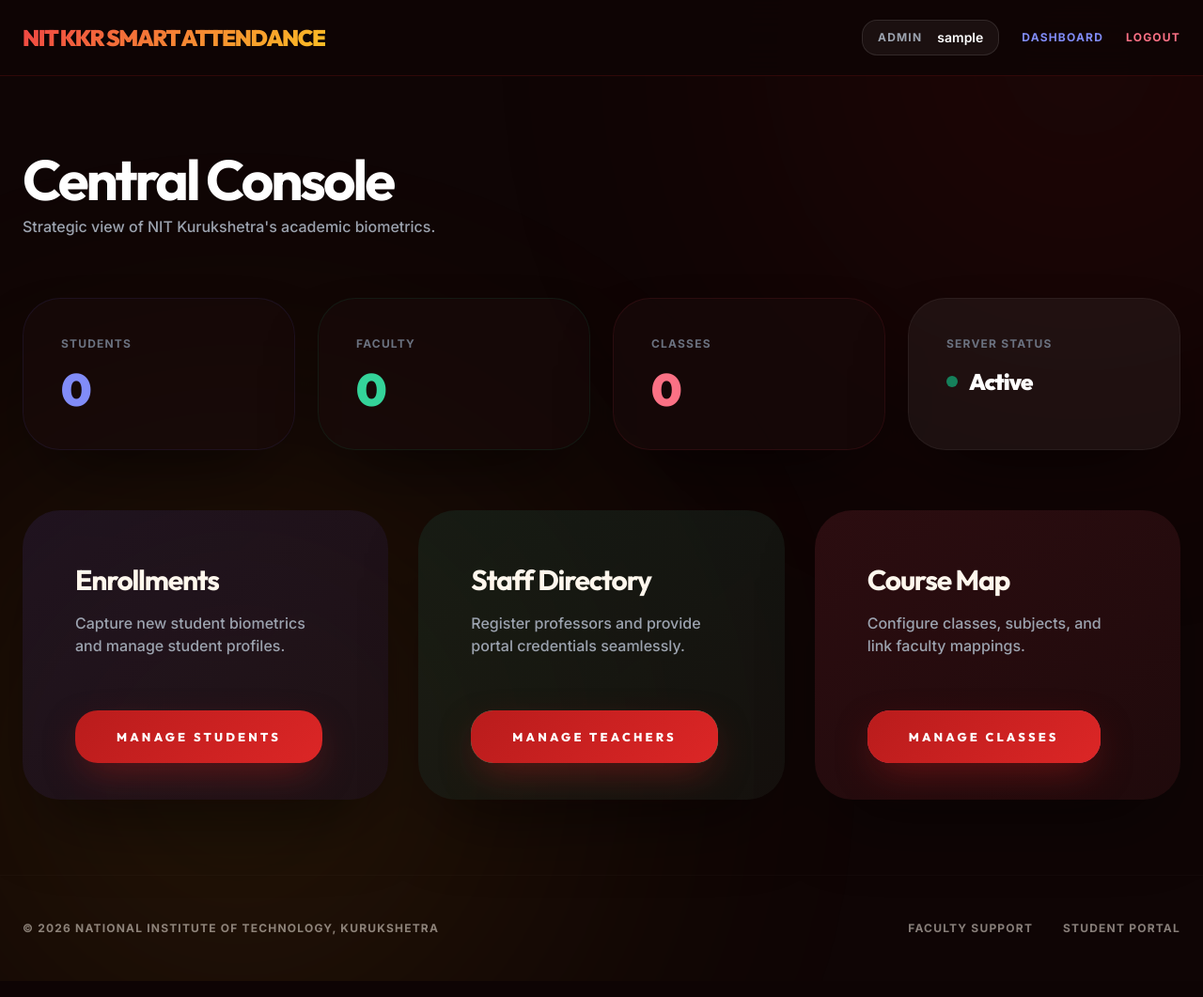
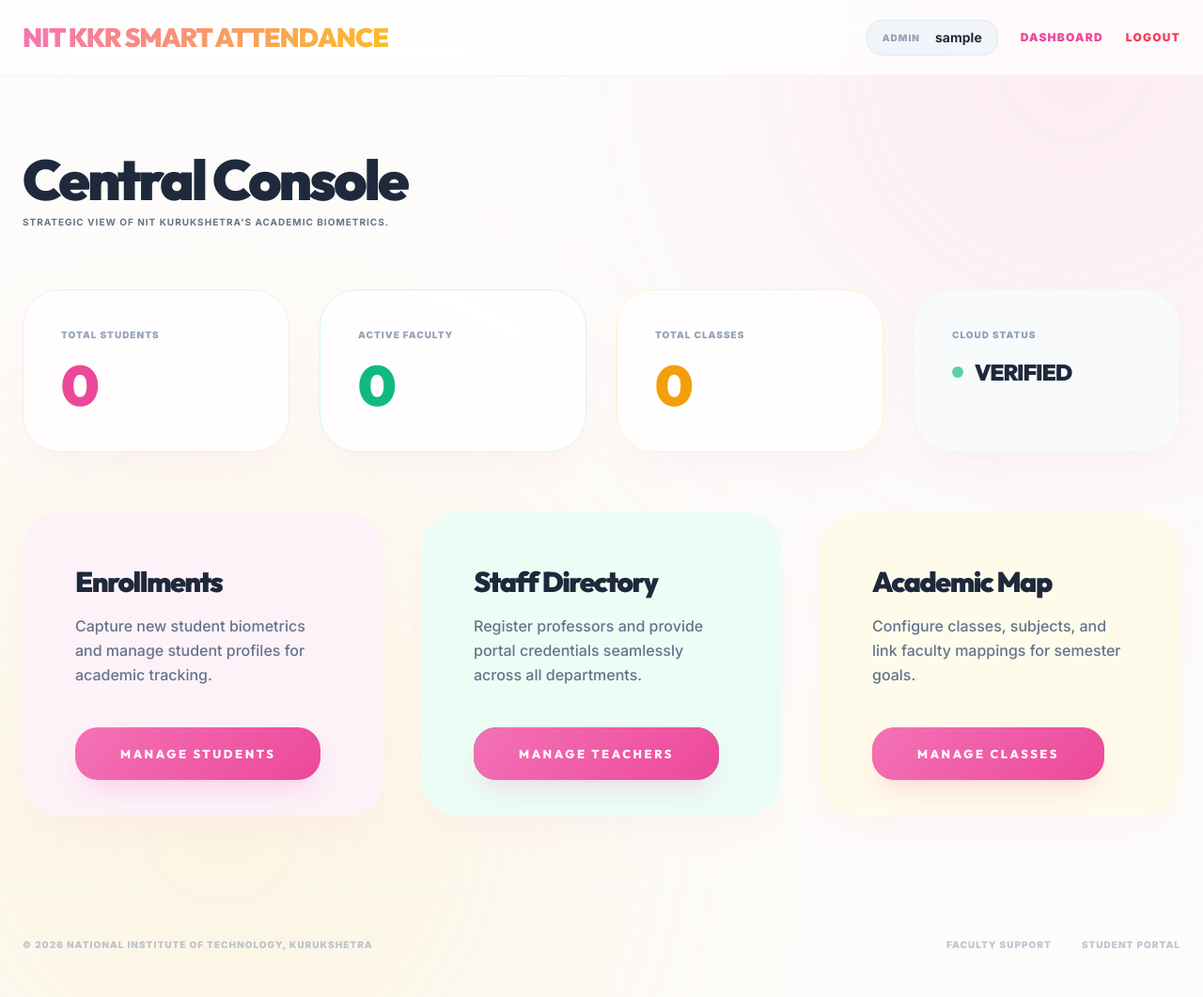
Before and after one commit to RajKumar8814/NIT_KKR_ATTENDANCE_SYSTEM, a Flask app: page /admin/dashboard in a window 1280 px wide. Shown: the whole page at 94% size. Run offline with Flask 3, Linux system fonts and the light colour scheme; the visitor is signed in with stand-in values (Sample User, id 1); data that the repository does not hold is empty; some libraries are stand-ins or nearby versions.

Commit message:
feat: Adaptive Vision Scanning (1600px) and Premium Light Theme

```diff
--- a/static/css/style.css
+++ b/static/css/style.css
@@ -1,14 +1,14 @@
 @import url('https://fonts.googleapis.com/css2?family=Inter:wght@300;400;500;600;700;800;900&family=Outfit:wght@500;600;700;800;900&display=swap');
 
 :root {
-    --bg-dark: #0f0505; /* Deep NIT Midnight */
-    --card-bg: rgba(26, 10, 10, 0.6); /* Translucent Crimson-Black */
-    --accent-primary: #b91c1c; /* NIT KKR Crimson Red */
-    --accent-secondary: #fbbf24; /* Golden Harvest */
-    --accent-success: #10b981; /* Emerald */
-    --accent-danger: #ef4444; /* Alert Red */
-    --text-main: #fff7ed; /* Soft Cream White */
-    --text-dim: #a8a29e;
+    --bg-light: #fdfcfb; /* Soft Pearl */
+    --card-bg: rgba(255, 255, 255, 0.8);
+    --accent-primary: #f472b6; /* Elegant Blush Pink */
+    --accent-secondary: #fbbf24; /* Soft Gold */
+    --accent-success: #10b981; /* Mint Emerald */
+    --accent-danger: #f43f5e; /* Coral Rose */
+    --text-main: #1e293b; /* Deep Slate */
+    --text-dim: #64748b;
     --font-heading: 'Outfit', sans-serif;
     --font-body: 'Inter', sans-serif;
 }
@@ -20,7 +20,7 @@
 }
 
 body {
-    background-color: var(--bg-dark);
+    background-color: var(--bg-light);
     font-family: var(--font-body);
     color: var(--text-main);
     min-height: 100vh;
@@ -29,7 +29,7 @@
     line-height: 1.6;
 }
 
-/* Institutional Brand Blobs */
+/* Elegant Background Blobs (Light Mode) */
 body::before, body::after {
     content: '';
     position: fixed;
@@ -38,7 +38,7 @@
     border-radius: 50%;
     filter: blur(150px);
     z-index: -1;
-    opacity: 0.15;
+    opacity: 0.2;
     pointer-events: none;
     animation: blobFloat 25s infinite alternate ease-in-out;
 }
@@ -46,7 +46,7 @@
 body::before {
     top: -400px;
     right: -300px;
-    background: radial-gradient(circle, #b91c1c, transparent 70%); /* Crimson */
+    background: radial-gradient(circle, #f472b6, transparent 70%); /* Blush */
 }
 
 body::after {
@@ -58,20 +58,21 @@
 
 @keyframes blobFloat {
     from { transform: translate(0, 0) scale(1); }
-    to { transform: translate(120px, 80px) scale(1.1); }
+    to { transform: translate(100px, 150px) scale(1.15); }
 }
 
 h1, h2, h3, h4 {
     font-family: var(--font-heading);
-    letter-spacing: -0.04em;
+    letter-spacing: -0.02em;
+    color: #0f172a;
 }
 
-/* Header with Brand Integrity */
+/* Premium Light Navigation */
 nav {
-    background: rgba(15, 5, 5, 0.85);
-    backdrop-filter: blur(32px);
-    -webkit-backdrop-filter: blur(32px);
-    border-bottom: 1.5px solid rgba(185, 28, 28, 0.2);
+    background: rgba(255, 255, 255, 0.7);
+    backdrop-filter: blur(30px);
+    -webkit-backdrop-filter: blur(30px);
+    border-bottom: 1px solid rgba(244, 114, 182, 0.1);
     position: sticky;
     top: 0;
     z-index: 1000;
@@ -80,127 +81,134 @@
 .nav-container {
     max-width: 1400px;
     margin: 0 auto;
-    padding: 1.25rem 2.5rem;
+    padding: 1.5rem 2rem;
     display: flex;
     align-items: center;
     justify-content: space-between;
 }
 
 .logo-text {
-    font-size: 1.5rem;
+    font-size: 1.75rem;
     font-weight: 900;
-    background: linear-gradient(135deg, #ef4444, #fbbf24);
+    background: linear-gradient(135deg, #f472b6, #fbbf24);
     -webkit-background-clip: text;
     -webkit-text-fill-color: transparent;
-    letter-spacing: -0.06em;
+    letter-spacing: -0.04em;
     font-family: var(--font-heading);
 }
 
-/* NIT Card System */
+/* Elegant Light Cards */
 .premium-card {
     background: var(--card-bg);
-    backdrop-filter: blur(24px);
-    -webkit-backdrop-filter: blur(24px);
-    border: 1.5px solid rgba(251, 191, 36, 0.08); /* Soft Golden Border */
+    backdrop-filter: blur(30px);
+    -webkit-backdrop-filter: blur(30px);
+    border: 1px solid rgba(255, 255, 255, 0.4);
     border-radius: 40px;
     transition: all 0.6s cubic-bezier(0.23, 1, 0.32, 1);
-    box-shadow: 0 40px 80px -30px rgba(0, 0, 0, 0.6);
+    box-shadow: 0 20px 40px -10px rgba(244, 114, 182, 0.08); /* Soft Pink Shadow */
     padding: 3.5rem;
 }
 
 .premium-card:hover {
-    border-color: rgba(185, 28, 28, 0.4); /* Glow on Hover */
-    transform: translateY(-12px);
-    background: rgba(45, 10, 10, 0.7);
+    border-color: rgba(244, 114, 182, 0.3);
+    transform: translateY(-8px);
+    box-shadow: 0 40px 80px -20px rgba(0, 0, 0, 0.1);
 }
 
-/* Vibrant Button System */
+/* Sophisticated Button (Blush) */
 .btn-premium {
-    background: linear-gradient(135deg, #b91c1c, #dc2626); /* Royal Crimson */
+    background: linear-gradient(135deg, #f472b6, #ec4899);
     color: white;
     font-family: var(--font-heading);
     font-weight: 800;
     font-size: 0.8rem;
-    padding: 1.25rem 2.75rem;
+    padding: 1.25rem 3rem;
     border-radius: 24px;
     text-transform: uppercase;
-    letter-spacing: 0.25em;
+    letter-spacing: 0.2em;
     transition: all 0.4s cubic-bezier(0.23, 1, 0.32, 1);
     border: none;
     cursor: pointer;
-    box-shadow: 0 15px 40px -10px rgba(185, 28, 28, 0.5);
+    box-shadow: 0 15px 30px -10px rgba(244, 114, 182, 0.3);
 }
 
 .btn-premium:hover {
-    transform: translateY(-5px);
-    box-shadow: 0 25px 50px -15px rgba(185, 28, 28, 0.7);
-    filter: brightness(1.2);
+    transform: translateY(-3px);
+    box-shadow: 0 20px 40px -12px rgba(244, 114, 182, 0.5);
+    filter: brightness(1.1);
 }
 
 .btn-danger {
-    background: linear-gradient(135deg, #44403c, #292524) !important;
-    border: 1px solid rgba(251, 191, 36, 0.2) !important;
-    box-shadow: none !important;
+    background: linear-gradient(135deg, #f43f5e, #e11d48) !important;
+    box-shadow: 0 15px 30px -10px rgba(244, 63, 94, 0.3) !important;
 }
 
-.btn-danger:hover {
-    background: #b91c1c !important;
-    color: white !important;
-    border-color: transparent !important;
+/* Refined Light Mode Tables */
+.premium-table {
+    width: 100%;
+    border-collapse: separate;
+    border-spacing: 0 1rem;
 }
 
-/* Institutional Tables */
 .premium-table th {
-    padding: 1.5rem 2.5rem;
-    color: var(--accent-secondary); /* Bold Gold */
+    padding: 1rem 2rem;
+    color: var(--text-dim);
     font-size: 0.75rem;
-    font-weight: 900;
+    font-weight: 800;
     text-transform: uppercase;
-    letter-spacing: 0.3em;
-    border-bottom: 2px solid rgba(185, 28, 28, 0.2);
+    letter-spacing: 0.2em;
+    text-align: left;
 }
 
 .premium-table tr td {
-    background: rgba(255, 255, 255, 0.01);
-    padding: 2.25rem 2.5rem;
-    border-bottom: 1px solid rgba(185, 28, 28, 0.1);
+    background: white;
+    padding: 2rem 2rem;
+    border-top: 1px solid rgba(244, 114, 182, 0.05);
+    border-bottom: 1px solid rgba(244, 114, 182, 0.05);
+    transition: all 0.3s ease;
+}
+
+.premium-table tr td:first-child {
+    border-left: 1px solid rgba(244, 114, 182, 0.05);
+    border-radius: 24px 0 0 24px;
+}
+
+.premium-table tr td:last-child {
+    border-right: 1px solid rgba(244, 114, 182, 0.05);
+    border-radius: 0 24px 24px 0;
 }
 
 .premium-table tr:hover td {
-    background: rgba(185, 28, 28, 0.05);
+    background: #fdf2f8; /* Soft Blush Highlight */
 }
 
-/* Elegant Inputs */
+/* Airy Inputs */
 input, select {
-    background: rgba(255, 255, 255, 0.02) !important;
-    border: 1.5px solid rgba(185, 28, 28, 0.15) !important;
+    background: #f8fafc !important;
+    border: 1px solid #e2e8f0 !important;
     border-radius: 20px !important;
-    color: white !important;
-    padding-left: 1.75rem !important;
-    transition: all 0.4s ease !important;
+    color: var(--text-main) !important;
+    padding: 1rem 1.5rem !important;
+    transition: all 0.3s ease !important;
 }
 
 input:focus, select:focus {
-    border-color: var(--accent-secondary) !important;
-    box-shadow: 0 0 0 5px rgba(251, 191, 36, 0.1) !important;
+    border-color: #f472b6 !important;
+    box-shadow: 0 0 0 4px rgba(244, 114, 182, 0.1) !important;
 }
 
-/* Home Portal Specific Icons */
-.portal-icon {
-    font-size: 3rem;
-    margin-bottom: 2rem;
-    display: inline-block;
-    background: linear-gradient(135deg, #b91c1c, #fbbf24);
-    -webkit-background-clip: text;
-    -webkit-text-fill-color: transparent;
+/* Modal System */
+.fixed.inset-0 {
+    background: rgba(15, 23, 42, 0.4);
+    backdrop-filter: blur(10px);
 }
 
 /* Animations */
 .animate-fade {
-    animation: fadeIn 1s cubic-bezier(0.23, 1, 0.32, 1) forwards;
+    animation: fadeIn 0.8s cubic-bezier(0.23, 1, 0.32, 1) forwards;
 }
 
 @keyframes fadeIn {
-    from { opacity: 0; transform: scale(0.99) translateY(30px); }
-    to { opacity: 1; transform: scale(1) translateY(0); }
+    from { opacity: 0; transform: translateY(30px); }
+    to { opacity: 1; transform: translateY(0); }
 }
--- a/templates/admin/dashboard.html
+++ b/templates/admin/dashboard.html
@@ -3,52 +3,52 @@
 <div class="py-12 animate-fade">
     <div class="flex flex-col md:flex-row justify-between items-end mb-16 gap-4">
         <div>
-            <h1 class="text-6xl font-bold tracking-tighter text-white mb-2">Central Console</h1>
-            <p class="text-gray-400 font-medium">Strategic view of NIT Kurukshetra's academic biometrics.</p>
+            <h1 class="text-6xl font-black tracking-tighter text-slate-800 mb-2">Central Console</h1>
+            <p class="text-slate-500 font-bold uppercase tracking-widest text-[10px]">Strategic view of NIT Kurukshetra's academic biometrics.</p>
         </div>
     </div>
 
     <!-- Metrics Grid -->
-    <div class="grid grid-cols-1 md:grid-cols-4 gap-6 mb-16">
-        <div class="premium-card p-10 border-indigo-500/10">
-            <p class="text-xs font-bold text-gray-500 uppercase tracking-widest mb-4">Students</p>
-            <h2 class="text-5xl font-black text-indigo-400">{{ sc }}</h2>
+    <div class="grid grid-cols-1 md:grid-cols-4 gap-8 mb-16">
+        <div class="premium-card p-10 border-pink-100">
+            <p class="text-[10px] font-black text-slate-400 uppercase tracking-widest mb-4">Total Students</p>
+            <h2 class="text-6xl font-black text-pink-500">{{ sc }}</h2>
         </div>
-        <div class="premium-card p-10 border-emerald-500/10">
-            <p class="text-xs font-bold text-gray-500 uppercase tracking-widest mb-4">Faculty</p>
-            <h2 class="text-5xl font-black text-emerald-400">{{ tc }}</h2>
+        <div class="premium-card p-10 border-emerald-100">
+            <p class="text-[10px] font-black text-slate-400 uppercase tracking-widest mb-4">Active Faculty</p>
+            <h2 class="text-6xl font-black text-emerald-500">{{ tc }}</h2>
         </div>
-        <div class="premium-card p-10 border-rose-500/10">
-            <p class="text-xs font-bold text-gray-500 uppercase tracking-widest mb-4">Classes</p>
-            <h2 class="text-5xl font-black text-rose-400">{{ cc }}</h2>
+        <div class="premium-card p-10 border-amber-100">
+            <p class="text-[10px] font-black text-slate-400 uppercase tracking-widest mb-4">Total Classes</p>
+            <h2 class="text-6xl font-black text-amber-500">{{ cc }}</h2>
         </div>
-        <div class="premium-card p-10 border-white/5 bg-white/5">
-            <p class="text-xs font-bold text-gray-500 uppercase tracking-widest mb-4">Server Status</p>
+        <div class="premium-card p-10 border-slate-100 bg-slate-50">
+            <p class="text-[10px] font-black text-slate-400 uppercase tracking-widest mb-4">Cloud Status</p>
             <div class="flex items-center gap-3">
                 <span class="h-3 w-3 rounded-full bg-emerald-500 animate-pulse"></span>
-                <h2 class="text-2xl font-black text-white">Active</h2>
+                <h2 class="text-2xl font-black text-slate-800 uppercase tracking-tighter">Verified</h2>
             </div>
         </div>
     </div>
 
     <!-- Quick Access Hub -->
-    <div class="grid grid-cols-1 md:grid-cols-3 gap-8">
-        <div class="premium-card border-none bg-gradient-to-br from-indigo-500/10 to-indigo-500/5 group">
-            <h3 class="text-3xl font-bold mb-4">Enrollments</h3>
-            <p class="text-gray-400 mb-10 font-medium h-20">Capture new student biometrics and manage student profiles.</p>
-            <a href="{{ url_for('admin.manage_students') }}" class="btn-premium w-full">Manage Students</a>
+    <div class="grid grid-cols-1 md:grid-cols-3 gap-10">
+        <div class="premium-card border-none bg-pink-50 group">
+            <h3 class="text-3xl font-black text-slate-800 mb-4 tracking-tighter">Enrollments</h3>
+            <p class="text-slate-500 mb-10 font-medium h-24 leading-relaxed">Capture new student biometrics and manage student profiles for academic tracking.</p>
+            <a href="{{ url_for('admin.manage_students') }}" class="btn-premium w-full shadow-pink-200">Manage Students</a>
         </div>
 
-        <div class="premium-card border-none bg-gradient-to-br from-emerald-500/10 to-emerald-500/5 group">
-            <h3 class="text-3xl font-bold mb-4">Staff Directory</h3>
-            <p class="text-gray-400 mb-10 font-medium h-20">Register professors and provide portal credentials seamlessly.</p>
-            <a href="{{ url_for('admin.manage_teachers') }}" class="btn-premium w-full bg-emerald-500 hover:bg-emerald-600 shadow-emerald-500/20">Manage Teachers</a>
+        <div class="premium-card border-none bg-emerald-50 group">
+            <h3 class="text-3xl font-black text-slate-800 mb-4 tracking-tighter">Staff Directory</h3>
+            <p class="text-slate-500 mb-10 font-medium h-24 leading-relaxed">Register professors and provide portal credentials seamlessly across all departments.</p>
+            <a href="{{ url_for('admin.manage_teachers') }}" class="btn-premium w-full bg-emerald-500 hover:bg-emerald-600 shadow-emerald-200">Manage Teachers</a>
         </div>
 
-        <div class="premium-card border-none bg-gradient-to-br from-rose-500/10 to-rose-500/5 group">
-            <h3 class="text-3xl font-bold mb-4">Course Map</h3>
-            <p class="text-gray-400 mb-10 font-medium h-20">Configure classes, subjects, and link faculty mappings.</p>
-            <a href="{{ url_for('admin.manage_classes') }}" class="btn-premium w-full bg-rose-500 hover:bg-rose-600 shadow-rose-500/20">Manage Classes</a>
+        <div class="premium-card border-none bg-amber-50 group">
+            <h3 class="text-3xl font-black text-slate-800 mb-4 tracking-tighter">Academic Map</h3>
+            <p class="text-slate-500 mb-10 font-medium h-24 leading-relaxed">Configure classes, subjects, and link faculty mappings for semester goals.</p>
+            <a href="{{ url_for('admin.manage_classes') }}" class="btn-premium w-full bg-amber-500 hover:bg-amber-600 shadow-amber-200">Manage Classes</a>
         </div>
     </div>
 </div>
--- a/templates/base.html
+++ b/templates/base.html
@@ -16,20 +16,20 @@
 
             <div class="flex items-center gap-6">
                 {% if session.get('user') %}
-                    <div class="hidden md:flex items-center gap-4 py-2 px-4 rounded-2xl bg-white/5 border border-white/10">
-                        <span class="text-xs font-bold text-gray-400 uppercase tracking-widest">{{ session.get('role') }}</span>
-                        <span class="text-sm font-semibold text-white">{{ session.get('user') }}</span>
+                    <div class="hidden md:flex items-center gap-4 py-2 px-4 rounded-2xl bg-slate-100 border border-slate-200">
+                        <span class="text-[10px] font-black text-slate-400 uppercase tracking-widest">{{ session.get('role') }}</span>
+                        <span class="text-sm font-bold text-slate-800">{{ session.get('user') }}</span>
                     </div>
 
                     <div class="flex gap-2">
                         {% if session.get('role') == 'admin' %}
-                            <a href="{{ url_for('admin.dashboard') }}" class="text-xs font-bold uppercase tracking-widest text-indigo-400 hover:text-indigo-300">Dashboard</a>
+                            <a href="{{ url_for('admin.dashboard') }}" class="text-xs font-black uppercase tracking-widest text-pink-500 hover:text-pink-600">Dashboard</a>
                         {% elif session.get('role') == 'teacher' %}
-                            <a href="{{ url_for('teacher.dashboard') }}" class="text-xs font-bold uppercase tracking-widest text-indigo-400 hover:text-indigo-300">Dashboard</a>
+                            <a href="{{ url_for('teacher.dashboard') }}" class="text-xs font-black uppercase tracking-widest text-pink-500 hover:text-pink-600">Dashboard</a>
                         {% elif session.get('role') == 'student' %}
-                            <a href="{{ url_for('student.dashboard') }}" class="text-xs font-bold uppercase tracking-widest text-indigo-400 hover:text-indigo-300">Dashboard</a>
+                            <a href="{{ url_for('student.dashboard') }}" class="text-xs font-black uppercase tracking-widest text-pink-500 hover:text-pink-600">Dashboard</a>
                         {% endif %}
-                        <a href="{{ url_for('auth.logout') }}" class="text-xs font-bold uppercase tracking-widest text-rose-400 hover:text-rose-300 ml-4">Logout</a>
+                        <a href="{{ url_for('auth.logout') }}" class="text-xs font-black uppercase tracking-widest text-rose-500 hover:text-rose-600 ml-4">Logout</a>
                     </div>
                 {% else %}
                     <a href="{{ url_for('auth.login') }}" class="btn-premium">Sign In →</a>
@@ -42,11 +42,11 @@
         {% with messages = get_flashed_messages(with_categories=true) %}
             {% if messages %}
                 {% for category, message in messages %}
-                <div class="mb-8 p-4 rounded-2xl border flex items-center justify-between animate-fade
-                    {% if category == 'success' %} bg-emerald-500/10 border-emerald-500/20 text-emerald-400
-                    {% elif category == 'error' %} bg-rose-500/10 border-rose-500/20 text-rose-400
-                    {% else %} bg-indigo-500/10 border-indigo-500/20 text-indigo-400 {% endif %}">
-                    <p class="font-bold text-sm tracking-wide">{{ message }}</p>
+                <div class="mb-8 p-6 rounded-3xl border flex items-center justify-between animate-fade shadow-sm
+                    {% if category == 'success' %} bg-emerald-50 border-emerald-100 text-emerald-700
+                    {% elif category == 'error' %} bg-rose-50 border-rose-100 text-rose-700
+                    {% else %} bg-indigo-50 border-indigo-100 text-indigo-700 {% endif %}">
+                    <p class="font-black text-sm tracking-wide">{{ message }}</p>
                 </div>
                 {% endfor %}
             {% endif %}
@@ -54,8 +54,8 @@
 
         {% if error_block %}
         <div class="text-center py-32 animate-fade">
-            <h1 class="text-8xl font-black mb-4 opacity-10">{{ title }}</h1>
-            <p class="text-gray-400 text-lg mb-10">{{ error_block }}</p>
+            <h1 class="text-8xl font-black mb-4 opacity-5">{{ title }}</h1>
+            <p class="text-slate-500 text-lg mb-10">{{ error_block }}</p>
             <a href="{{ url_for('index') }}" class="btn-premium">Return to Home</a>
         </div>
         {% else %}
@@ -63,12 +63,12 @@
         {% endif %}
     </div>
 
-    <footer class="mt-auto py-12 border-t border-white/5 opacity-50">
-        <div class="max-w-7xl mx-auto px-6 flex flex-col md:flex-row justify-between items-center gap-4 text-xs font-bold uppercase tracking-widest">
+    <footer class="mt-auto py-12 border-t border-slate-100 opacity-60">
+        <div class="max-w-7xl mx-auto px-6 flex flex-col md:flex-row justify-between items-center gap-4 text-[10px] font-black uppercase tracking-widest text-slate-400">
             <p>&copy; 2026 National Institute of Technology, Kurukshetra</p>
             <div class="flex gap-8">
-                <a href="#" class="hover:text-indigo-400 transition-colors">Faculty Support</a>
-                <a href="#" class="hover:text-indigo-400 transition-colors">Student Portal</a>
+                <a href="#" class="hover:text-pink-500 transition-colors">Faculty Support</a>
+                <a href="#" class="hover:text-pink-500 transition-colors">Student Portal</a>
             </div>
         </div>
     </footer>
```
Also changed, not shown: routes/teacher.py (+6 -2 lines), templates/home.html (+22 -25 lines), templates/teacher/dashboard.html (+16 -16 lines), utils/face.py (+30 -28 lines), 1 other file.
